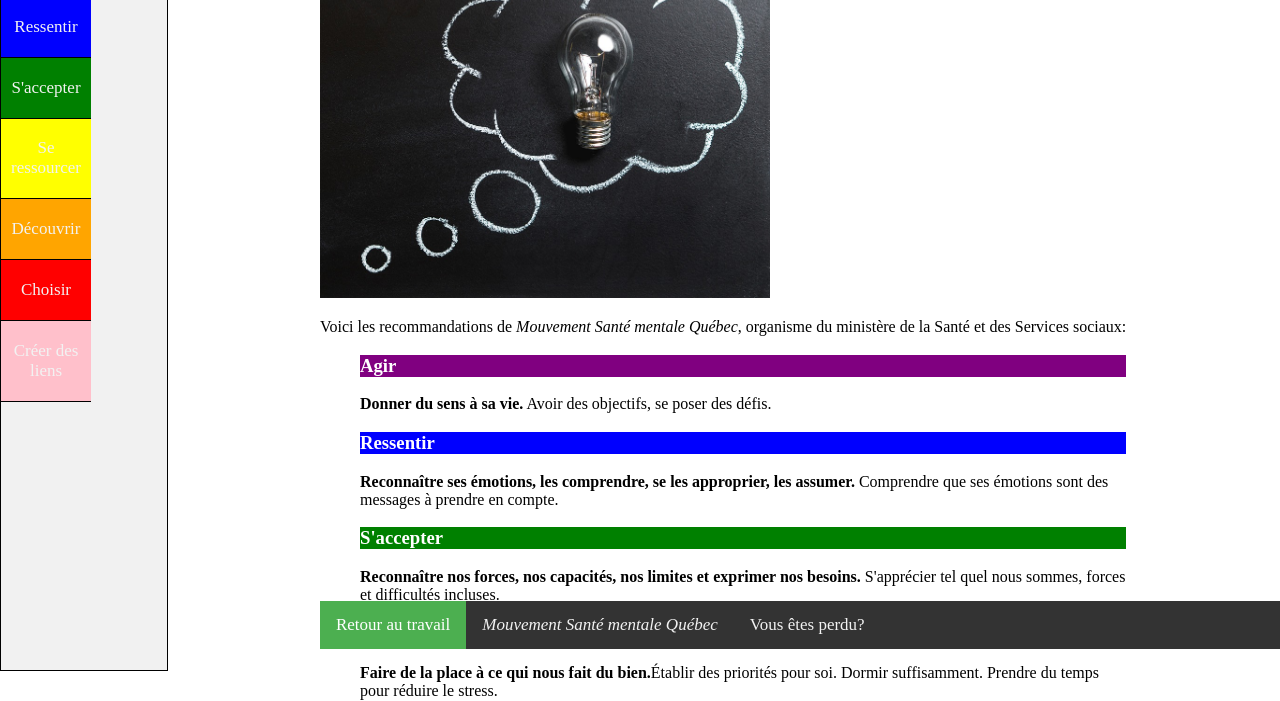
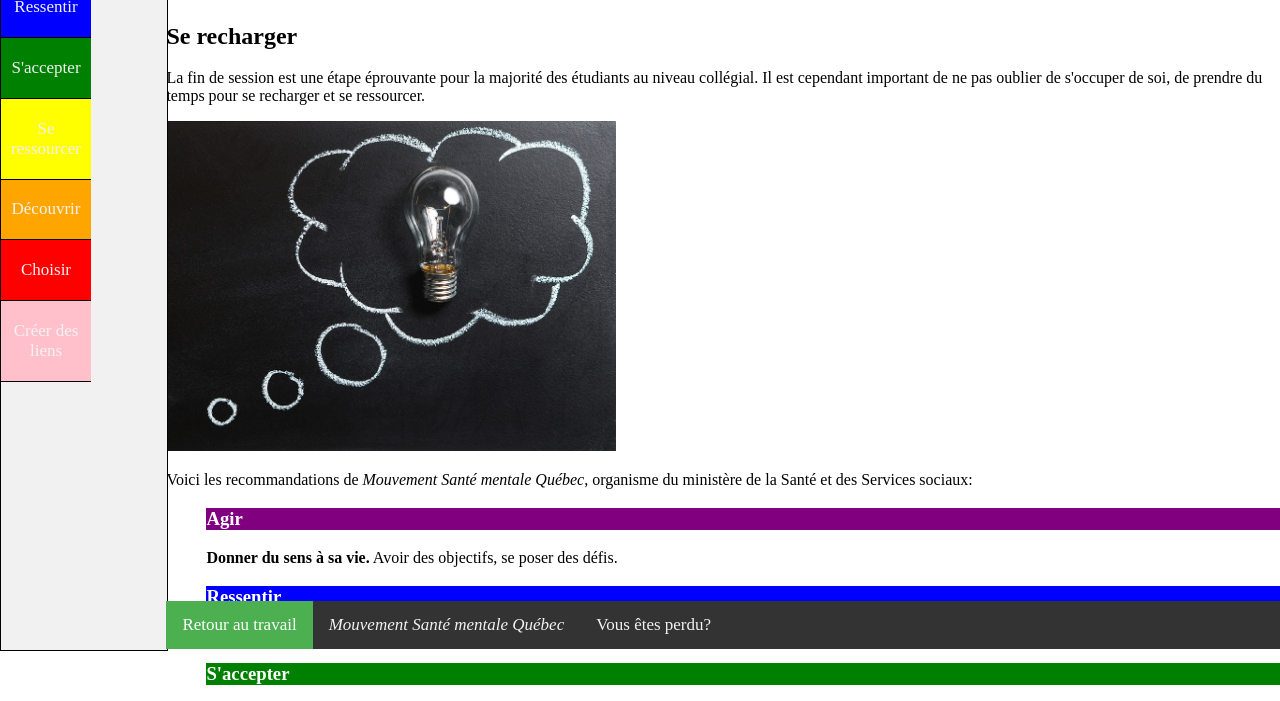
Before and after one commit to MrBibli/MrBibli.github.io, a plain HTML site: page Recharge.html in a window 1280 px wide. Shown: the part 151-852 px from the top of the page. Drawn offline with Linux system fonts and the light colour scheme.

Commit message:
Update Recharge.html

```diff
--- a/Recharge.html
+++ b/Recharge.html
@@ -34,7 +34,7 @@ p {
 </ol>
 </div>
 </header>
-<div style="margin-left:13%;padding:0% 12%;height:1000px;">
+<div style="margin-left:13%;padding: 12% 0%;height:1000px;">
 <h2>Se recharger</h2>
 <p>La fin de session est une étape éprouvante pour la majorité des étudiants au niveau collégial.
 Il est cependant important de ne pas oublier de s'occuper de soi, de prendre du temps pour se recharger et se ressourcer.
```
